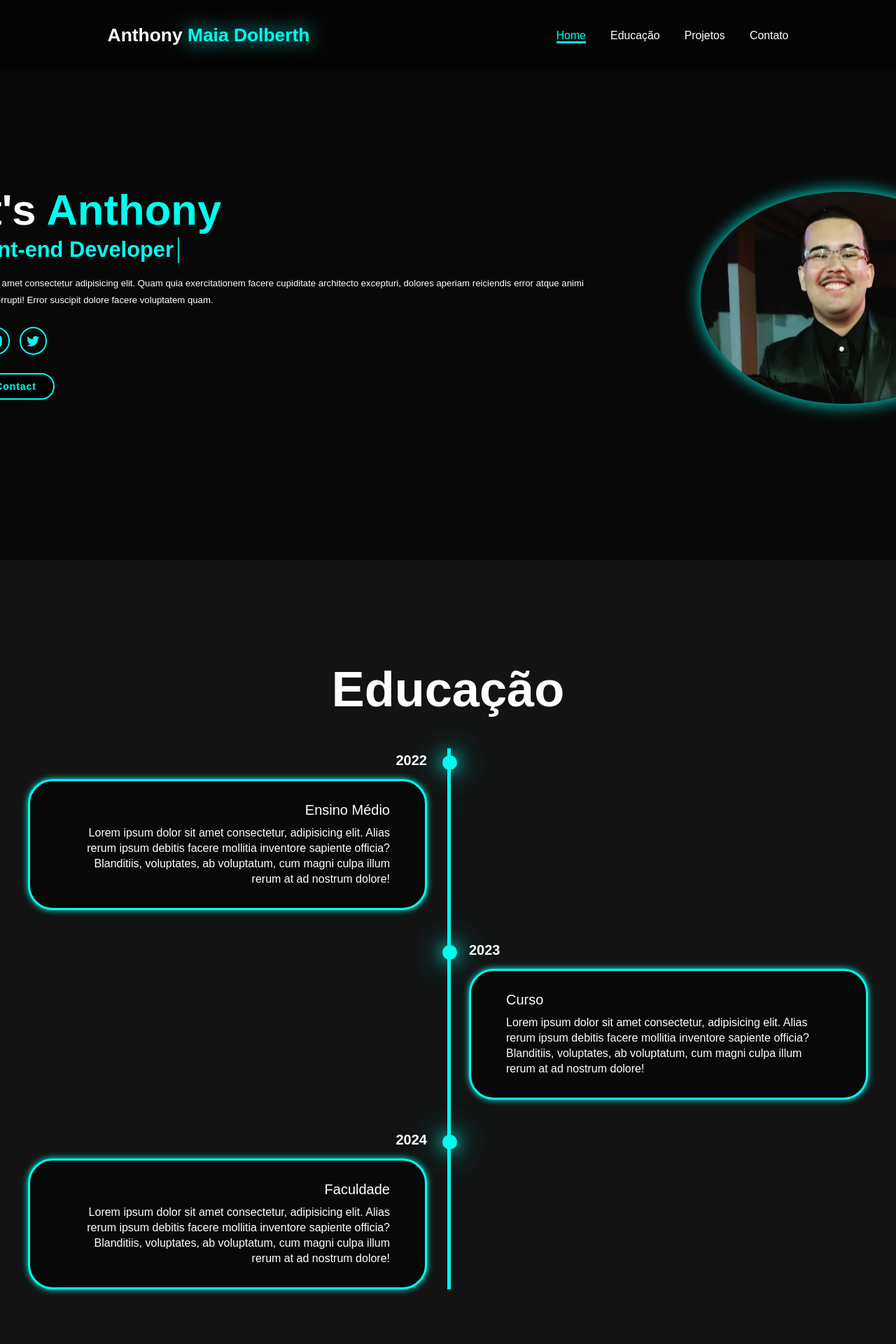
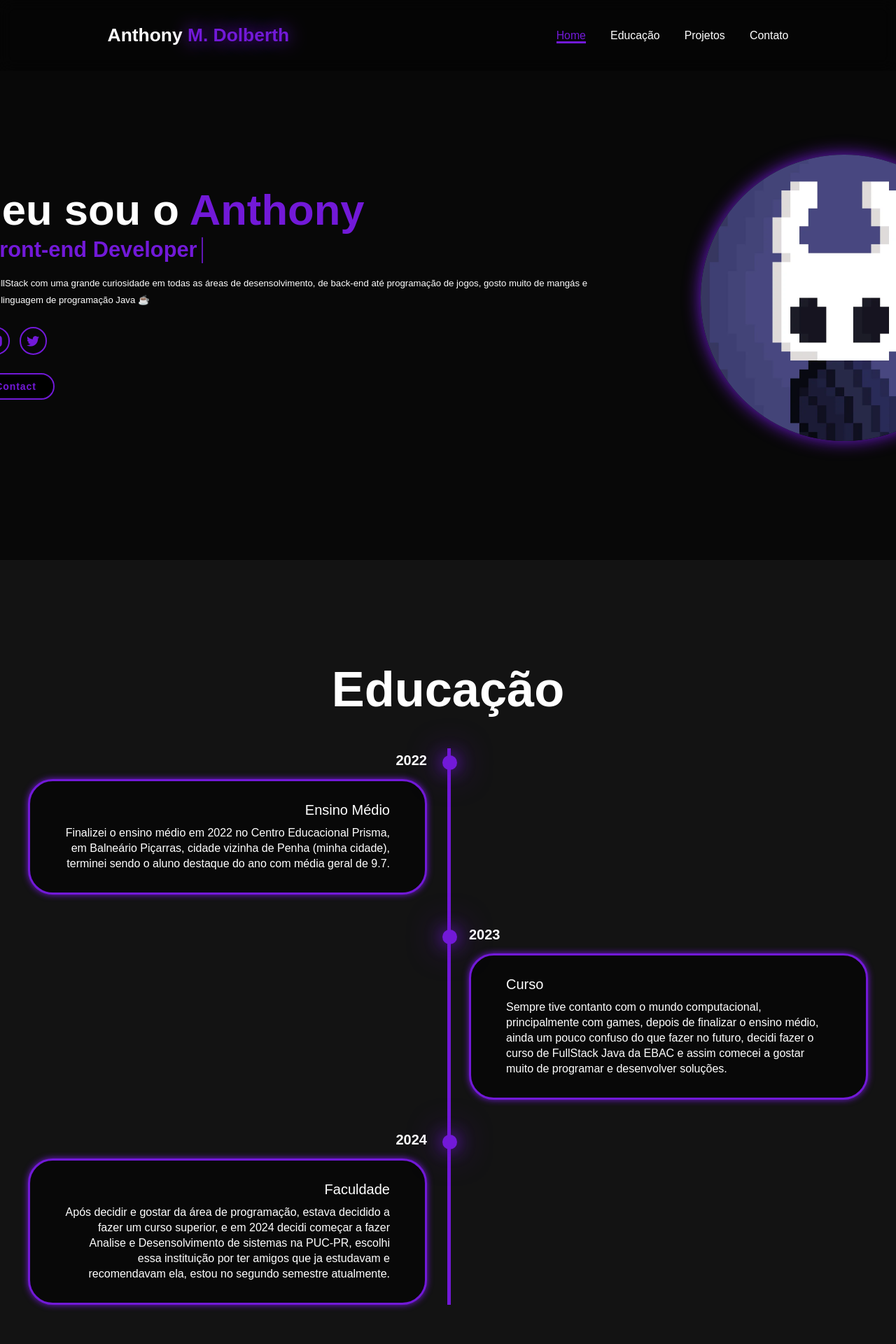
Before and after one commit to AnthonyAmaz3d/portfolio, a React (Vite) app: page / in a window 1280 px wide. Shown: the top 1920 px of the page at 70% size. Built offline with nearby package versions, Linux system fonts and the light colour scheme.

Commit message:
arrumando as cores

```diff
--- a/src/App.css
+++ b/src/App.css
@@ -13,11 +13,11 @@
     --bg-color: #080808;
     --second-bg-color: #131313;
     --text-color: #ffff;
-    --main-color: #00ffee;
+    --main-color: #7219d8;
 }
 
 html{
-    font-size: 60%;
+    font-size: 62%;
     overflow-x: hidden;
 }
 
--- a/src/components/Education/education.jsx
+++ b/src/components/Education/education.jsx
@@ -12,9 +12,8 @@ const Education = () => {
                         <div className="timeline-date">2022</div>
                         <div className="timeline-content">
                             <h3>Ensino Médio</h3>
-                            <p>Lorem ipsum dolor sit amet consectetur, adipisicing elit.
-                            Alias rerum ipsum debitis facere mollitia inventore sapiente officia? Blanditiis,
-                            voluptates, ab voluptatum, cum magni culpa illum rerum at ad nostrum dolore!</p>
+                            <p>Finalizei o ensino médio em 2022 no Centro Educacional Prisma, em Balneário Piçarras, cidade vizinha de Penha (minha cidade), terminei
+                            sendo o aluno destaque do ano com média geral de 9.7. </p>
                         </div>
                 </div>
 
@@ -23,9 +22,9 @@ const Education = () => {
                         <div className="timeline-date">2023</div>
                         <div className="timeline-content">
                             <h3>Curso</h3>
-                            <p>Lorem ipsum dolor sit amet consectetur, adipisicing elit.
-                            Alias rerum ipsum debitis facere mollitia inventore sapiente officia? Blanditiis,
-                            voluptates, ab voluptatum, cum magni culpa illum rerum at ad nostrum dolore!</p>
+                            <p>Sempre tive contanto com o mundo computacional, principalmente com games, depois de finalizar o ensino médio, ainda um pouco confuso do que fazer no futuro,
+                            decidi fazer o curso de FullStack Java da EBAC e assim comecei a gostar muito de programar e desenvolver soluções.
+                            </p>
                         </div>
                 </div>
 
@@ -34,9 +33,9 @@ const Education = () => {
                         <div className="timeline-date">2024</div>
                         <div className="timeline-content">
                             <h3>Faculdade</h3>
-                            <p>Lorem ipsum dolor sit amet consectetur, adipisicing elit.
-                            Alias rerum ipsum debitis facere mollitia inventore sapiente officia? Blanditiis,
-                            voluptates, ab voluptatum, cum magni culpa illum rerum at ad nostrum dolore!</p>
+                            <p>Após decidir e gostar da área de programação, estava decidido a fazer um curso superior, e em 2024 decidi começar a fazer Analise e Desensolvimento de sistemas
+                            na PUC-PR, escolhi essa instituição por ter amigos que ja estudavam e recomendavam ela, estou no segundo semestre atualmente.
+                            </p>
                         </div>
                 </div>
 
--- a/src/components/Header/header.jsx
+++ b/src/components/Header/header.jsx
@@ -4,7 +4,7 @@ const Header = () => {
     return(
         <header className="header">
             <a href="#home" className="logo">Anthony
-            <span> Maia Dolberth</span></a>
+            <span> M. Dolberth</span></a>
 
             <i className="bx bx-menu" id="menu-icon"></i>
 
--- a/src/components/Home/home.jsx
+++ b/src/components/Home/home.jsx
@@ -4,11 +4,10 @@ const Section = () => {
     return (
         <section className="home" id="home">
             <div className="home-content">
-                <h1>Hi, It's <span>Anthony</span> </h1>
-                <h3 className="text-animation"> I'm a <span></span> </h3>
+                <h1>Olá, eu sou o <span>Anthony</span> </h1>
+                <h3 className="text-animation"> Eu sou <span></span> </h3>
                 <p>
-                    Lorem, ipsum dolor sit amet consectetur adipisicing elit. Quam quia exercitationem facere cupiditate architecto excepturi,
-                    dolores aperiam reiciendis error atque animi quibusdam aliquam corrupti! Error suscipit dolore facere voluptatem quam.
+                    Sou desenvolvedor FullStack com uma grande curiosidade em todas as áreas de desensolvimento, de back-end até programação de jogos, gosto muito de mangás e jogos e ainda mais da linguagem de programação Java ☕
                 </p>
                 <div className="social-icons">
                     <a href="#">  <i className="bx bxl-linkedin"></i>  </a>
@@ -23,7 +22,7 @@ const Section = () => {
                 </div>
             </div>
                 <div className="home-img">
-                    <img src="/src/assets/image.jpeg" alt="" />
+                    <img src="/src/assets/image.png" alt="" />
                 </div>
         </section>
     )
--- a/src/components/Home/main.css
+++ b/src/components/Home/main.css
@@ -207,11 +207,6 @@ span {
     }
 }
 
-@media(max-width:991px){
-    section {
-        padding: 10rem 3% 2rem;
-    }
-}
 
 @media(max-width:895px){
     .home{
```
Also changed, not shown: src/assets/image.jpeg (deleted), src/assets/image.png (added).
